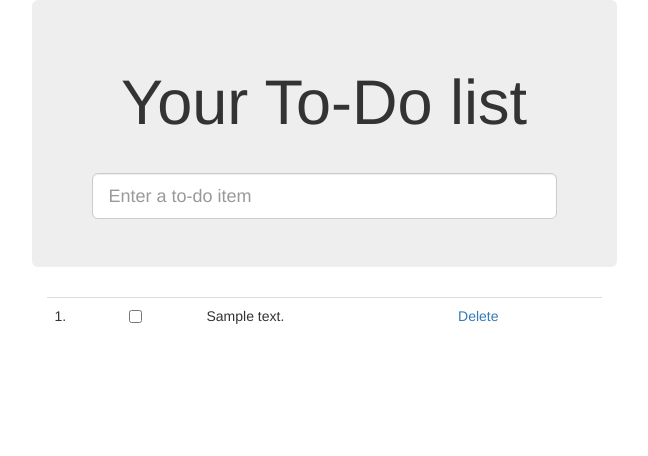
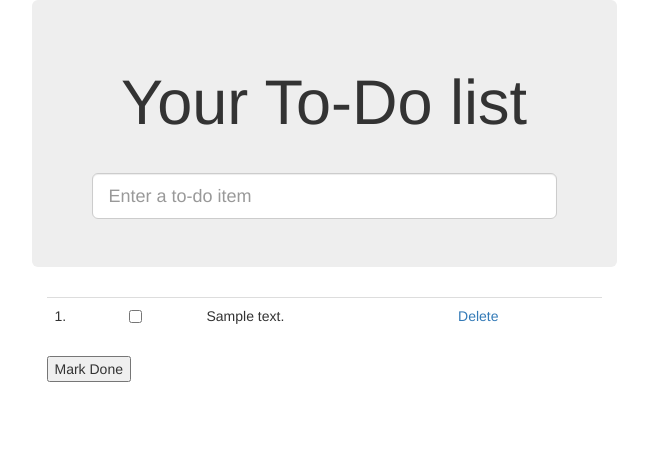
Before and after one commit to ho23a/ToDo-List, a Django app: page /lists/1/ in a window 1280 px wide. Shown: the top 456 px of the page, without its empty margins (316-964 px from the left). Run offline with Django 3.2, Linux system fonts and the light colour scheme; tables that the repository leaves empty hold one stand-in row (values such as "Sample post"); some libraries are stand-ins or nearby versions.

Commit message:
Added view to toggle done.

```diff
--- a/superlists/lists/models.py
+++ b/superlists/lists/models.py
@@ -10,3 +10,4 @@ class Item(models.Model):
     text = models.TextField(default='')
     # list is a property
     list = models.ForeignKey(List, default=None)
+    is_done = models.BooleanField(default=False)
--- a/superlists/lists/templates/list.html
+++ b/superlists/lists/templates/list.html
@@ -4,15 +4,23 @@
 {% block form_action %}/lists/{{ list.id }}/{% endblock %}
 
 {% block table %}
+  <form id="edit_items" method="POST" action="/lists/{{ list.id}}/items/">
     <table id="id_list_table" class="table">
       {% for item in list.item_set.all %}
         <tr>
           <td>{{ forloop.counter }}.</td>
-          <td><input type="checkbox" /></td>
+          <td>
+            <input type="checkbox"
+            name="mark_item_done"
+            value="{{ item.id }}"/>
+          </td>
           <td>{{ item.text }}
             <td><a href="/lists/items/{{ item.id }}/delete_item">Delete</a></td>
           </td>
         </tr>
       {% endfor %}
     </table>
+    <button id="toggle_done" type="submit">Mark Done</button>
+    {% csrf_token %}
+  </form>
 {% endblock %}
--- a/superlists/lists/urls.py
+++ b/superlists/lists/urls.py
@@ -6,6 +6,7 @@ urlpatterns = [
     # url(r'^(\d+)/add_item$', views.add_item, name="add_item"),
     # (): capture group, \d: only match digits, .: any character
     url(r'^(\d+)/$', views.view_list, name="view_list"),
+    url(r'^(\d+)/items/$', views.edit_list, name="edit_list"),
     url(r'^items/(\d+)/delete_item$', views.delete_item, name="delete_item"),
 
 ]
--- a/superlists/lists/views.py
+++ b/superlists/lists/views.py
@@ -55,6 +55,14 @@ def view_list(request, list_id):
         { 'list': list_, 'error': error}
     )
 
+def edit_list(request, list_id):
+    list_ = List.objects.get(id=list_id)
+    item = Item.objects.get(id=request.POST['mark_item_done'])
+    item.is_done = True
+    item.save()
+
+    return redirect('/lists/%d/' % (list_.id))
+
 def delete_item(request, item_id):
     item = Item.objects.get(id=item_id)
     list_ = item.list
```
Also changed, not shown: superlists/lists/tests/test_views.py (+20 -1 lines), superlists/lists/migrations/0005_item_is_done.py (added).
